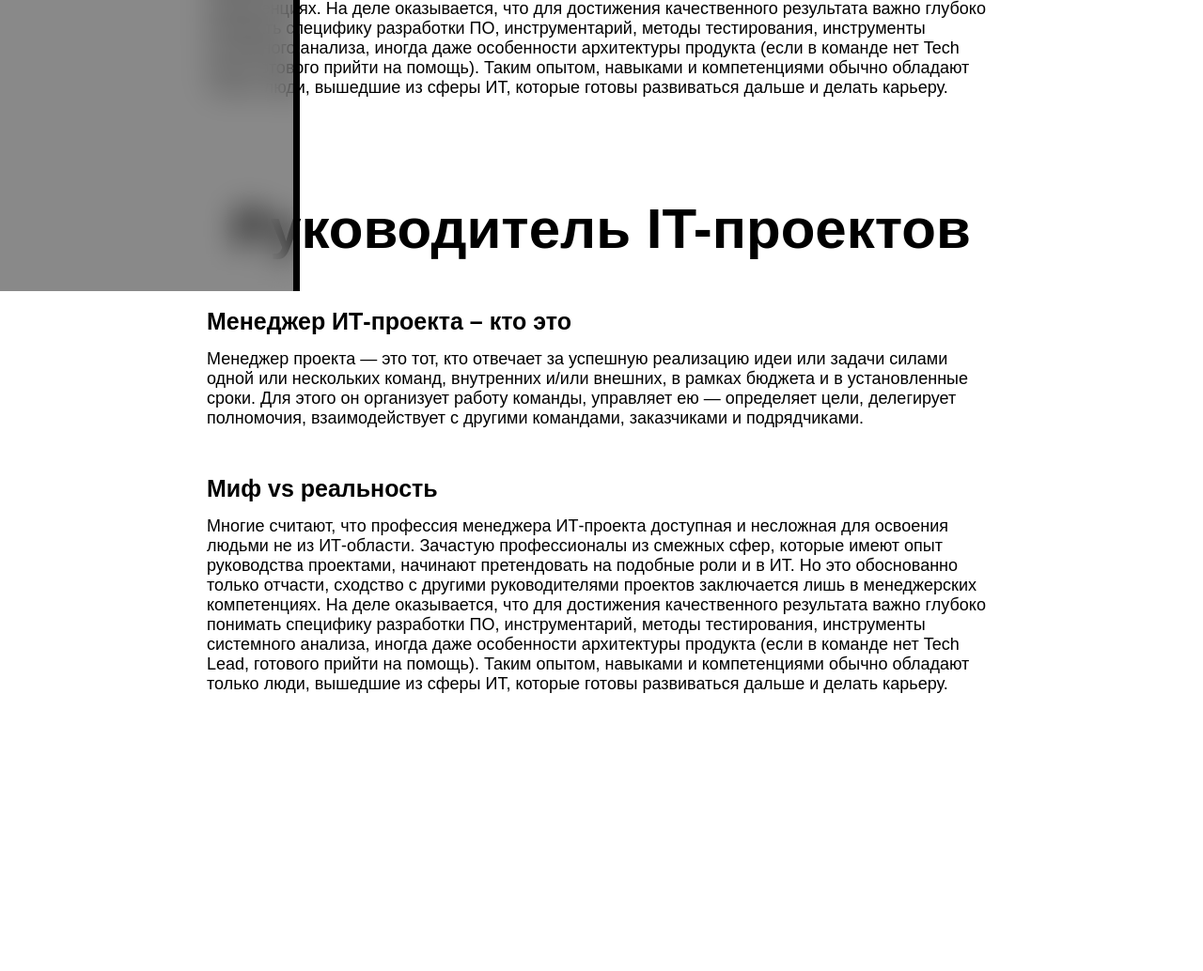
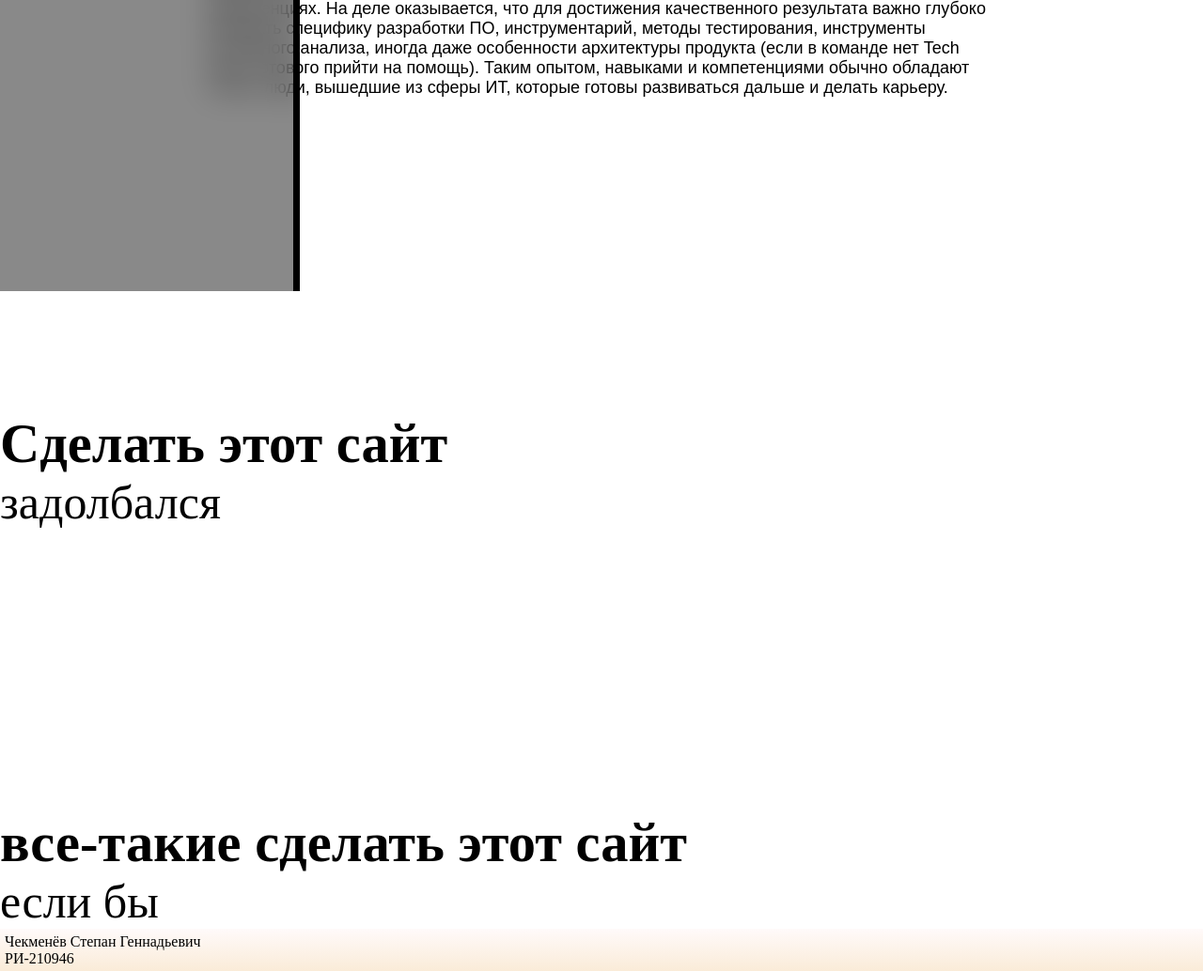
Before and after one commit to Stef53/ElernProject, a Django app: page / in a window 1280 px wide. Shown: the part 490-1524 px from the top of the page at 94% size. Run offline with Django 4.2, Linux system fonts and the light colour scheme; data comes from the database, SQL or seed files in the repository; both versions use the stored data as it was before the commit.

Commit message:
git@github.com:Stef53/ElernProject.git

```diff
--- a/ElernProject/settings.py
+++ b/ElernProject/settings.py
@@ -14,7 +14,8 @@
 DEBUG = True
 
 ALLOWED_HOSTS = [
-    'stef123.pythonanywhere.com'
+    'stef123.pythonanywhere.com',
+    '127.0.0.1'
 ]
 
 
--- a/main/templates/main/index.html
+++ b/main/templates/main/index.html
@@ -23,20 +23,6 @@
 На деле оказывается, что для достижения качественного результата важно глубоко понимать специфику разработки ПО, инструментарий, методы тестирования, инструменты системного анализа, иногда даже особенности архитектуры продукта (если в команде нет Tech Lead, готового прийти на помощь). Таким опытом, навыками и компетенциями обычно обладают только люди, вышедшие из сферы ИТ, которые готовы развиваться дальше и делать карьеру.</p>
         </section>
         <section>
-
-        </section>
-    </div>
-    <div class="boss">
-        <h1  align="center">Руководитель IT-проектов</h1>
-        <section class="section">
-             <h2 class="h2">Менеджер ИТ-проекта – кто это</h2>
-             <p class="text">Менеджер проекта — это тот, кто отвечает за успешную реализацию идеи или задачи силами одной или нескольких команд, внутренних и/или внешних, в рамках бюджета и в установленные сроки. Для этого он организует работу команды, управляет ею — определяет цели, делегирует полномочия, взаимодействует с другими командами, заказчиками и подрядчиками.  </p>
-        </section>
-        <section>
-            <h2>Миф vs реальность</h2>
-            <p class="text">Многие считают, что профессия менеджера ИТ-проекта доступная и несложная для освоения людьми не из ИТ-области. Зачастую профессионалы из смежных сфер, которые имеют опыт руководства проектами, начинают претендовать на подобные роли и в ИТ. Но это обоснованно только отчасти, сходство с другими руководителями проектов заключается лишь в менеджерских компетенциях.
-На деле оказывается, что для достижения качественного результата важно глубоко понимать специфику разработки ПО, инструментарий, методы тестирования, инструменты системного анализа, иногда даже особенности архитектуры продукта (если в команде нет Tech Lead, готового прийти на помощь). Таким опытом, навыками и компетенциями обычно обладают только люди, вышедшие из сферы ИТ, которые готовы развиваться дальше и делать карьеру.</p>
-        </section>
     </div>
     {% for el in tasks %}
         <div class="table">
```
Also changed, not shown: db.sqlite3 (deleted).
